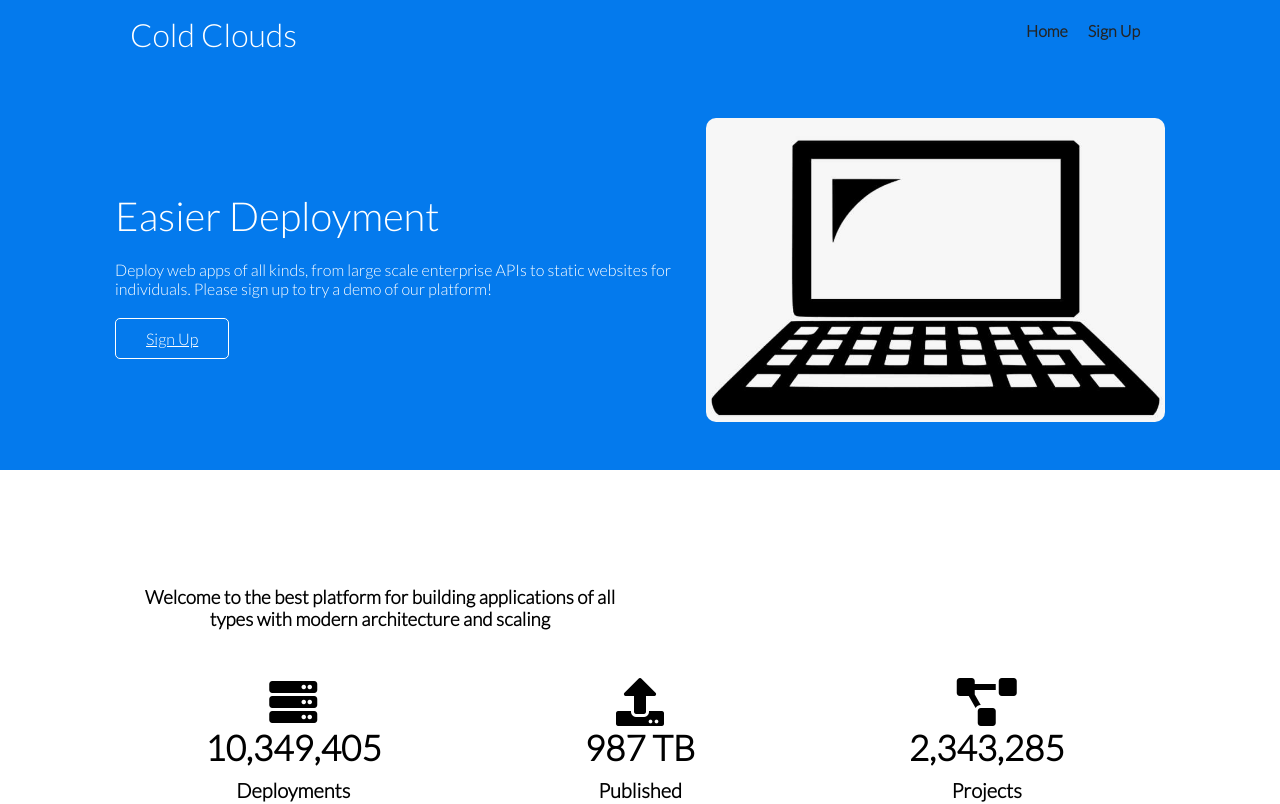
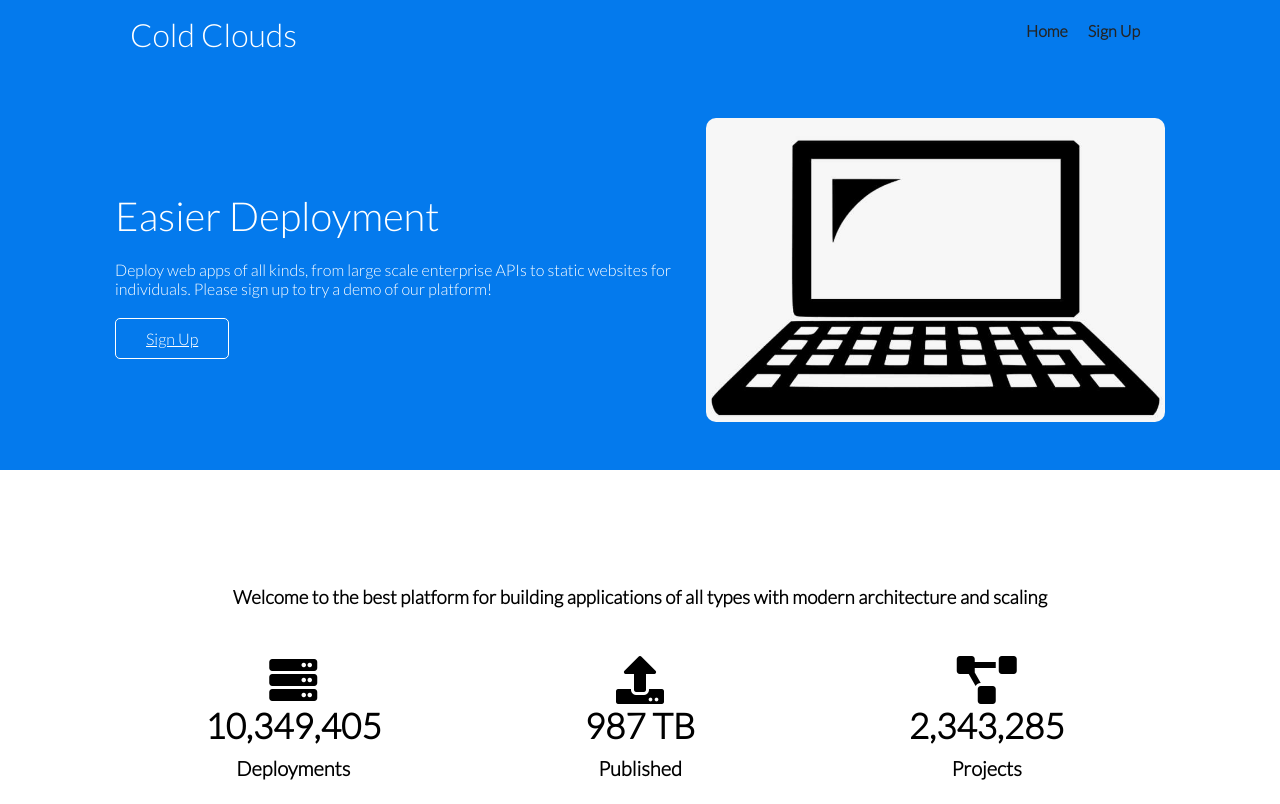
Before and after one commit to Seanih/cloud-service-site, a React (Create React App) app: page / in a window 1280 px wide. Shown: the top 804 px of the page. Built offline with nearby package versions, Linux system fonts and the light colour scheme.

Commit message:
fixed alignment in Stats component/section

```diff
--- a/src/components/Stats.js
+++ b/src/components/Stats.js
@@ -4,7 +4,7 @@ const Stats = () => {
 	return (
 		<section className='stats'>
 			<div className='container'>
-				<h3 className='stats-heading text-center my-1'>
+				<h3 className='my-1' style={{ textAlign: 'center' }}>
 					Welcome to the best platform for building applications of all types
 					with modern architecture and scaling
 				</h3>
```
Also changed, not shown: 1 other file (tests, documents, lock files or other folders).
